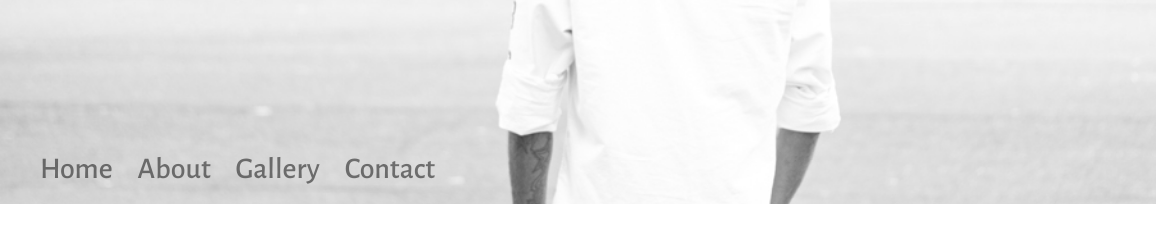
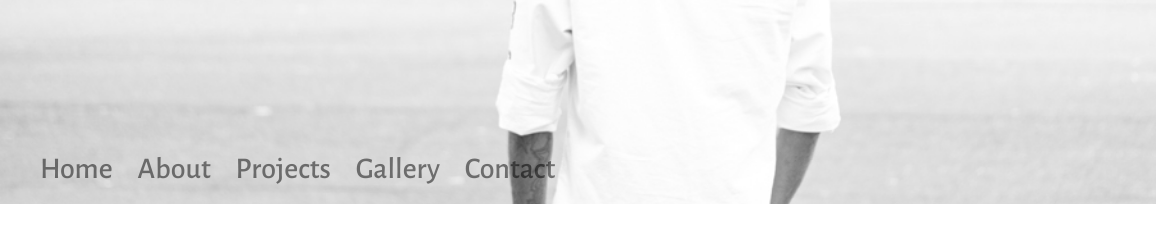
Before and after one commit to kareemyillah/Portfolio, a plain HTML site: page index.html in a window 1280 px wide. Shown: the part 492-734 px from the top of the page, 0-1156 px from the left. Drawn offline with nearby package versions, Linux system fonts and the light colour scheme.

Commit message:
PROJECTS PAGE
LINK

```diff
--- a/index.html
+++ b/index.html
@@ -27,6 +27,7 @@
 							<ul>
 								<li><a href="index.html" title="Home">Home</a></li>
 								<li><a href="about.html" title="About">About</a></li>
+								<li><a href="projects.html" title="Projects">Projects</a></li>
 								<li><a href="gallery.html" title="Gallery">Gallery</a></li>
 								<li><a href="contact.html" title="Contact">Contact</a></li>
 							</ul>
```
